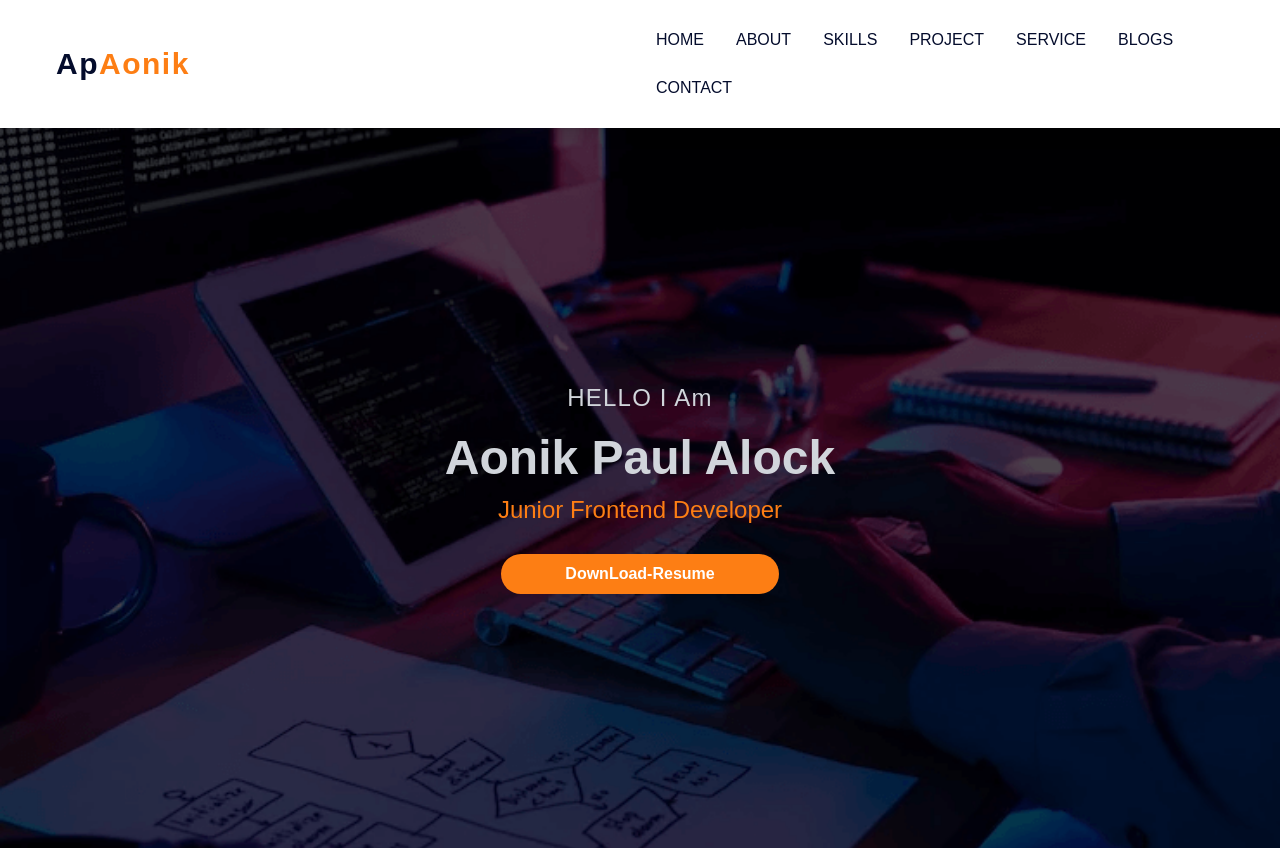
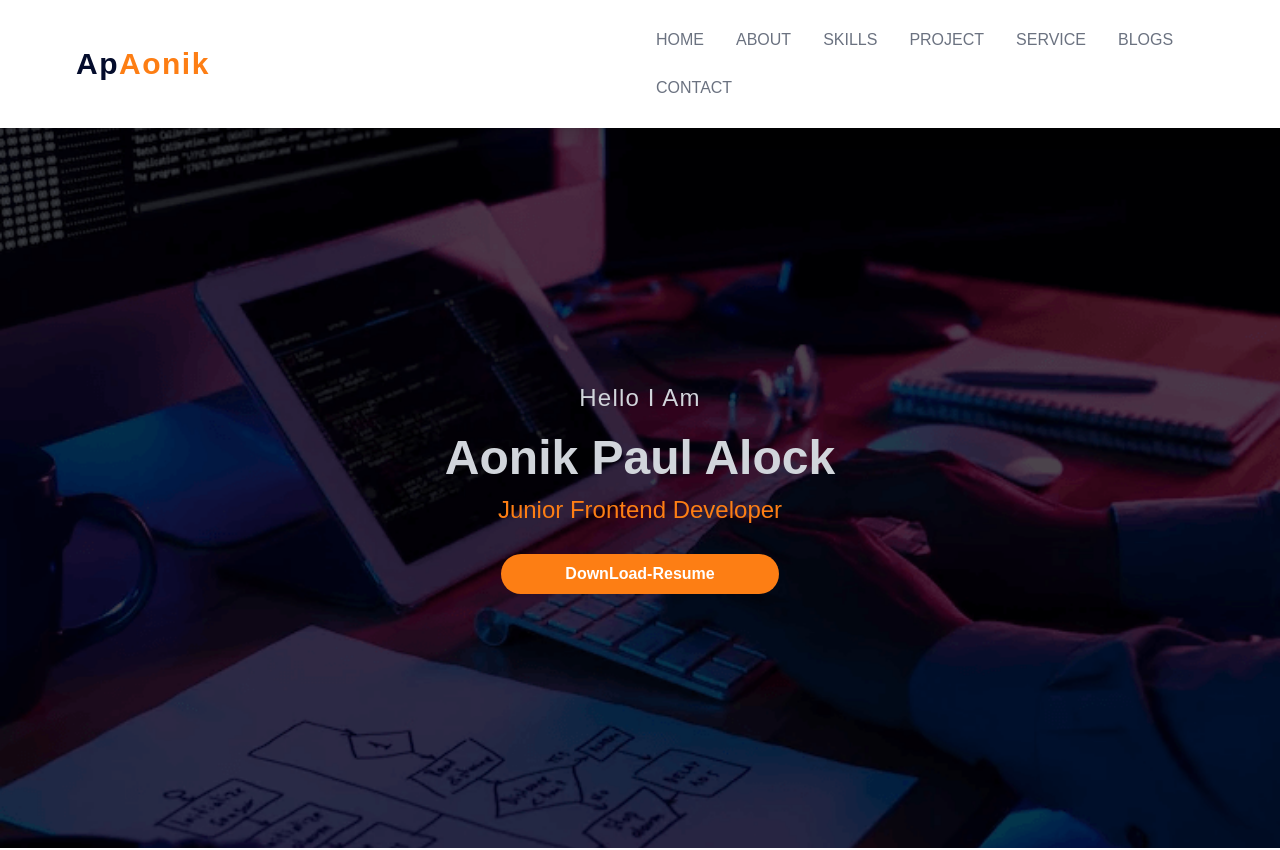
Before and after one commit to aonikpaulalock/myPortpolio, a React (Create React App) app: page / in a window 1280 px wide. Shown: the top 850 px of the page. Built offline with nearby package versions, Linux system fonts and the light colour scheme.

Commit message:
upadated navber

```diff
--- a/src/Pages/Home/Banner.js
+++ b/src/Pages/Home/Banner.js
@@ -11,7 +11,7 @@ const Banner = () => {
     }} id="#baneer">
       <div class="hero-content text-center">
         <div class="max-w-lg text-gray-300">
-          <h3 class="md:text-2xl text-xl font-medium tracking-wider mb-5">HELLO I Am </h3>
+          <h3 class="md:text-2xl text-xl font-medium tracking-wider mb-5">Hello I Am </h3>
           <h1 class="md:text-5xl text-4xl font-bold">Aonik Paul Alock</h1>
           <h3 class="md:text-2xl text-xl font-medium racking-wider pt-3 pb-7 text-neutral">Junior Frontend Developer</h3>
           <a href="https://drive.google.com/file/d/1b0zAMeCqfmaAesCnrQJJ3PCao-E67nyZ/view?usp=sharing" download target="_blank" as={Link} rel="noreferrer">
--- a/src/Pages/Shared/Header.js
+++ b/src/Pages/Shared/Header.js
@@ -14,26 +14,34 @@ const Header = () => {
     </>
 
   return (
-    <div class="navbar md:px-14 sm:px-6 shadow-lg py-4 sticky top-0 bg-white z-30">
+    <div className="sticky top-0 bg-white z-30">
+      <div class="navbar lg:px-16 sm:px-6 shadow-lg py-4">
         <div class="navbar-start">
           <div class="dropdown">
             <label tabindex="0" class="btn btn-ghost lg:hidden">
               <svg xmlns="http://www.w3.org/2000/svg" class="h-5 w-5" fill="none" viewBox="0 0 24 24" stroke="currentColor"><path stroke-linecap="round" stroke-linejoin="round" stroke-width="2" d="M4 6h16M4 12h8m-8 6h16" /></svg>
             </label>
-          <ul tabindex="0" class="menu menu-compact dropdown-content mt-3 p-2 shadow-md rounded-box w-52 text-md font-medium text-info">
+            <ul tabindex="0" class="menu menu-compact dropdown-content mt-5 p-2 shadow-md rounded-box w-60 text-md font-medium bg-white">
               {navMenu}
             </ul>
           </div>
-        <Link smooth to="#" class="text-secondary font-bold text-3xl tracking-wider">
+          <Link smooth to="#" class="text-secondary font-bold text-3xl tracking-wider xs:ml-14 ml-3">
             Ap<span className='text-neutral'>Aonik</span>
           </Link>
         </div>
-      <div class="navbar-end hidden lg:flex">
-        <ul class="menu menu-horizontal p-0 text-md font-medium text-secondary">
+        <div class="navbar-end hidden lg:flex z-0 text-gray-500">
+          <ul class="menu menu-horizontal p-0 text-md font-medium ">
             {navMenu}
           </ul>
         </div>
       </div>
+    </div>
+
+
+
+
+
+
   );
 };
 
```
Lines whose indentation alone changed are shown as unchanged.
